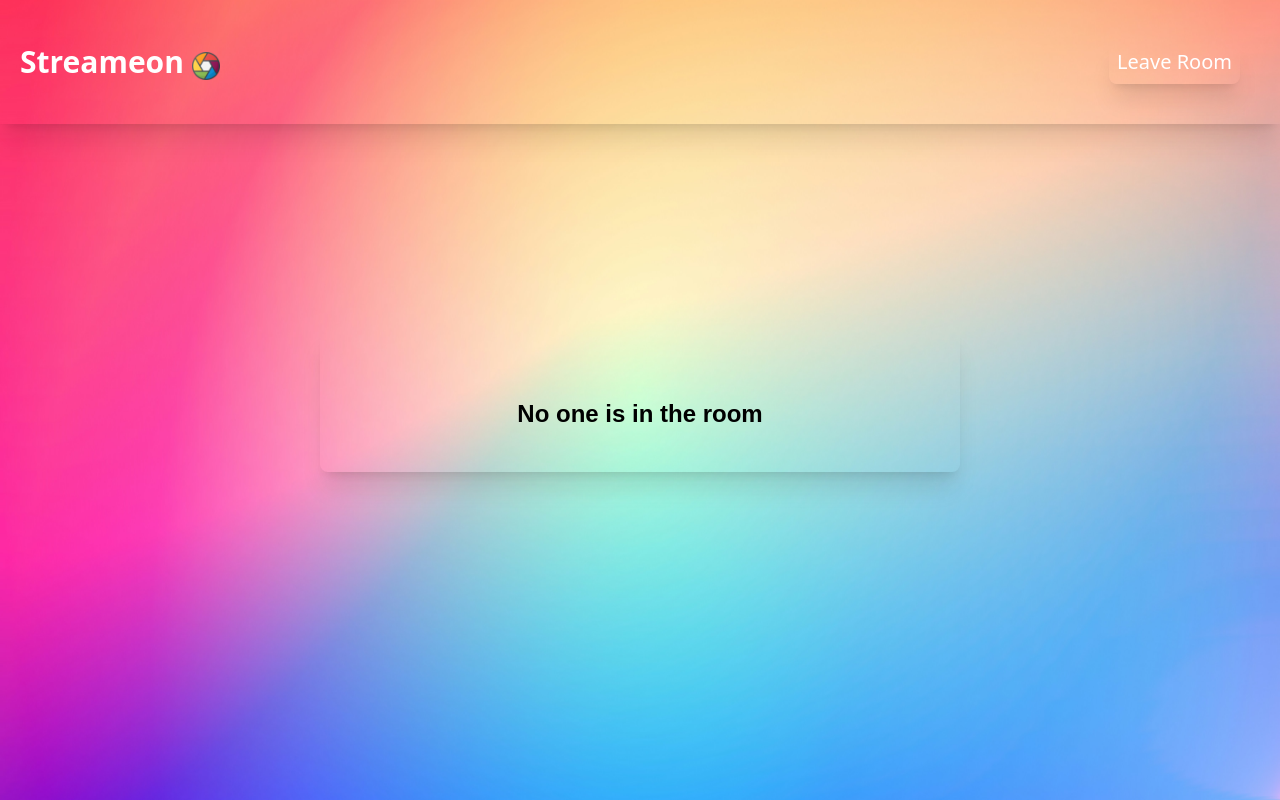
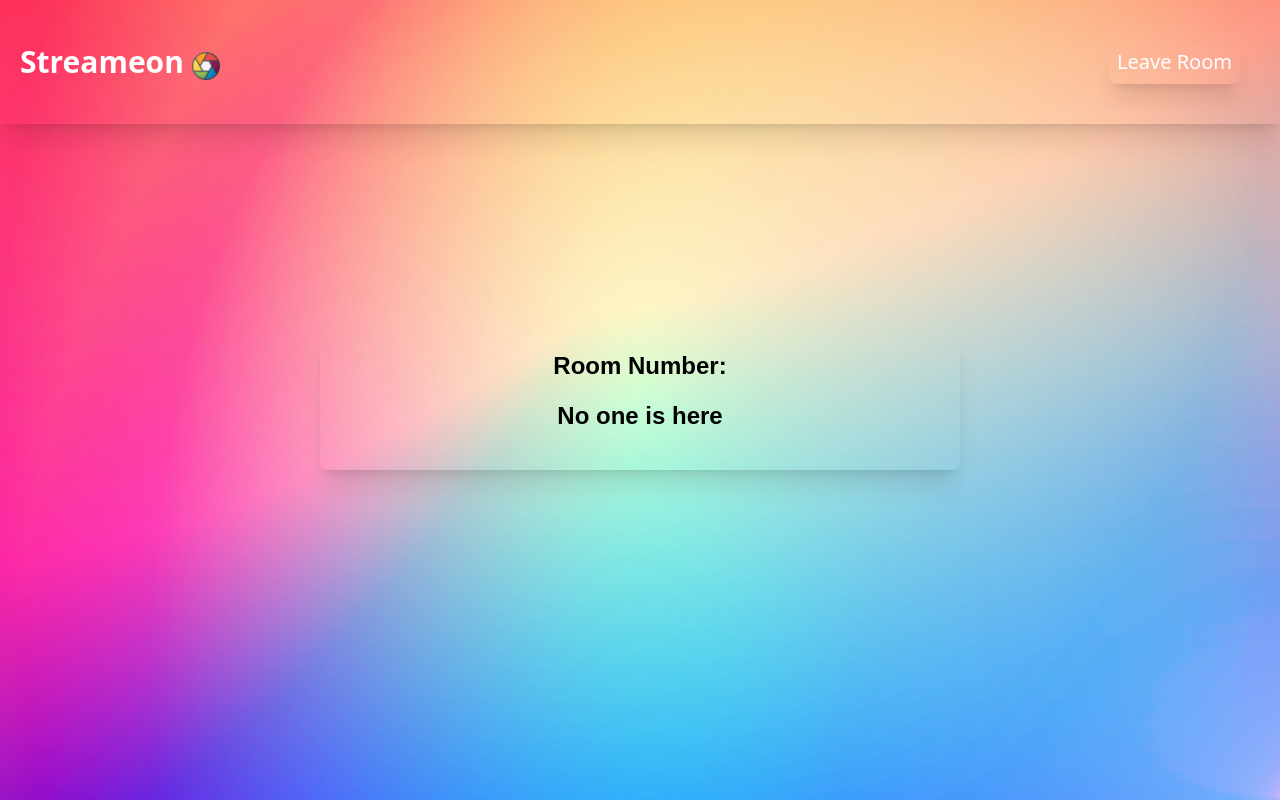
Before and after one commit to Adi0706/Streameon-Frontend, a React (Create React App) app: page /Room/1 in a window 1280 px wide. Built offline with nearby package versions, Linux system fonts and the light colour scheme; no server answers.

Commit message:
vc setup done , react player done

```diff
--- a/package.json
+++ b/package.json
@@ -9,6 +9,7 @@
     "axios": "^1.6.8",
     "react": "^18.2.0",
     "react-dom": "^18.2.0",
+    "react-player": "^2.16.0",
     "react-router-dom": "^6.22.3",
     "react-scripts": "5.0.1",
     "react-toastify": "^10.0.5",
--- a/src/Components/HomeNavbar.jsx
+++ b/src/Components/HomeNavbar.jsx
@@ -13,6 +13,7 @@ function HomeNavBar() {
     } else {
       // If in a room, leave the room and redirect to Home
       navigate('/Home');
+
     }
   };
 
--- a/src/Pages/Room.jsx
+++ b/src/Pages/Room.jsx
@@ -2,55 +2,74 @@ import React, { useCallback, useEffect, useState } from 'react';
 import Background from '../Media/LandingImage.png';
 import HomeNavbar from '../Components/HomeNavbar';
 import { useSocket } from '../Context/SocketProvider';
+import ReactPlayer from 'react-player';
+import Peer from '../Services/Peer';
 
 function Room() {
   const socket = useSocket();
   const [remoteSocketId, setRemoteSocketId] = useState(null);
-  const [currentUseruserName, setCurrentUseruserName] = useState(null);
-
-  const handleUserJoined = useCallback(({userName, id}) => {
-    console.log(`${userName} joined room`);
-    setRemoteSocketId(id);
-    setCurrentUseruserName(userName);
-  }, []);
+  const [currentUserUserName, setCurrentUserUserName] = useState(null);
+  const [roomStatus, setRoomStatus] = useState("No one is here");
+  const [myStream, setMyStream] = useState(null);
 
   useEffect(() => {
+    const handleUserJoined = ({ userName, id }) => {
+      console.log(`${userName} joined room`);
+      if (!remoteSocketId) {
+        // Set room number when the first user joins
+        setRemoteSocketId(id);
+      }
+      setCurrentUserUserName(userName);
+      setRoomStatus("Connected");
+    };
+
     if (socket) {
       socket.on('user:joined', handleUserJoined);
+      socket.on('incoming call',handleIncommingCall) ;
 
       return () => {
         socket.off('user:joined', handleUserJoined);
+        socket.off('incoming call',handleIncommingCall) ;
       };
     }
-  }, [socket, handleUserJoined]);
+  }, [socket, remoteSocketId]);
 
-  const handleCallButtonClick = () => {
-    if (currentUseruserName) {
-      console.log(`Calling ${currentUseruserName}...`);
-      // Implement your call functionality here
-      // Example: Make API call to initiate a call
-    }
-  };
+  const handleCallButtonClick = useCallback(async () => {
+    const stream = await navigator.mediaDevices.getUserMedia({ audio: true, video: true });
+    const offer = await Peer.getOffer() ;
+    socket.emit("user:call",{to:remoteSocketId,offer})
+    setMyStream(stream);
+  }, []);
+const handleIncommingCall = useCallback((from,offer)=>{
+  console.log('Incoming call',from,offer) ;
+
+})
+
 
   return (
     <div className="Room-Container w-screen h-screen relative">
       <img src={Background} alt="background-image" className="absolute inset-0 w-full h-full object-cover" />
-      <HomeNavbar />
-      <div className="Room-body absolute top-1/2 left-1/2 transform -translate-x-1/2 -translate-y-1/2 text-center  bg-opacity-80 shadow-xl font-bold p-8">
-        {currentUseruserName ? (
-          <>
-            <p className="text-2xl mb-4">Hi, {currentUseruserName}!</p>
+      <HomeNavbar  />
+      {myStream ? (
+        <div className="fixed inset-0 z-50 flex items-center justify-center bg-black bg-opacity-75 ">
+          <ReactPlayer playing muted height="900px" width="1000px" url={myStream} />
+        </div>
+      ) : (
+        <div className="Room-body absolute top-1/2 left-1/2 transform -translate-x-1/2 -translate-y-1/2 text-center bg-opacity-80 shadow-xl font-bold p-8">
+          <p className="text-2xl mb-4">Room Number: {remoteSocketId}</p>
+          <p className="text-xl mb-4">{roomStatus}</p>
+          {currentUserUserName ? (
             <button
               onClick={handleCallButtonClick}
-              className="bg-blue-500 hover:bg-blue-700 text-white font-bold py-2 px-4 rounded-lg transition duration-300"
+              className="bg-blue-500 hover:bg-blue-700 text-white font-bold py-2 px-4 rounded-lg mb-4 transition duration-300"
             >
-              Call
+              Call {currentUserUserName}
             </button>
-          </>
-        ) : (
-          <p className="text-3xl mt-12 text-black">No one is in the room</p>
-        )}
-      </div>
+          ) : (
+            <p className="text-3xl mt-4 mb-4 text-black"></p>
+          )}
+        </div>
+      )}
     </div>
   );
 }
--- /dev/null
+++ b/src/Services/Peer.js
@@ -0,0 +1,25 @@
+class PeerService {
+constructor(){
+    if(this.peer){
+        this.peer = new RTCPeerConnection({
+            iceServers:[
+                {
+                    urls:[
+                        "stun:stun.l.google.com:19302",
+              "stun:global.stun.twilio.com:3478",
+                    ],
+                },
+            ],
+        });
+    }
+}
+async getOffer(offer){
+    if(this.peer){
+        const  offer = await this.peer.createOffer() ;
+        await this .peer.setLocalDescription(new RTCSessionDescription(offer)) ;
+        return offer ;
+    }
+}
+}
+
+export default new PeerService() ;
```
Also changed, not shown: 1 other file (tests, documents, lock files or other folders).
